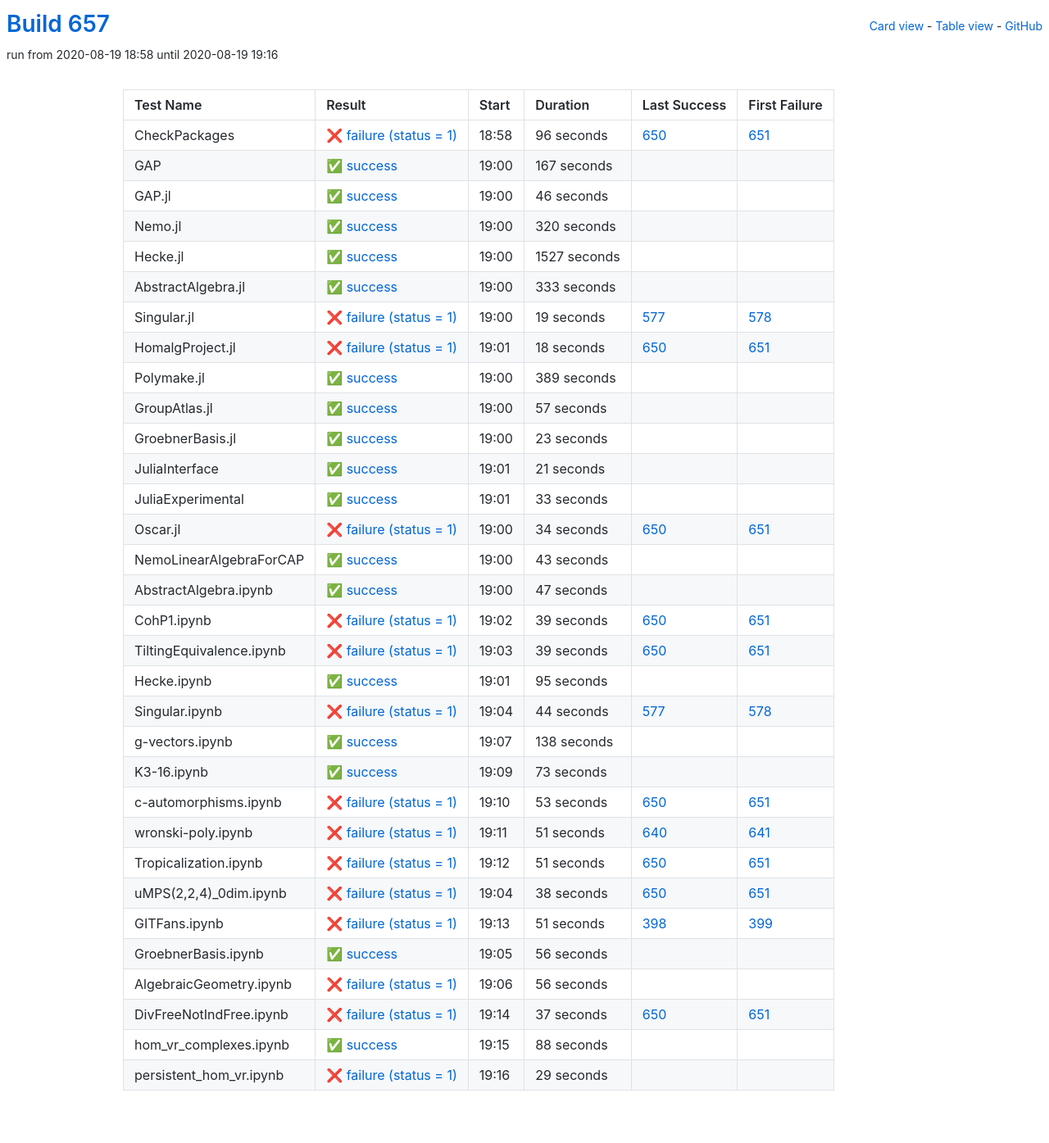
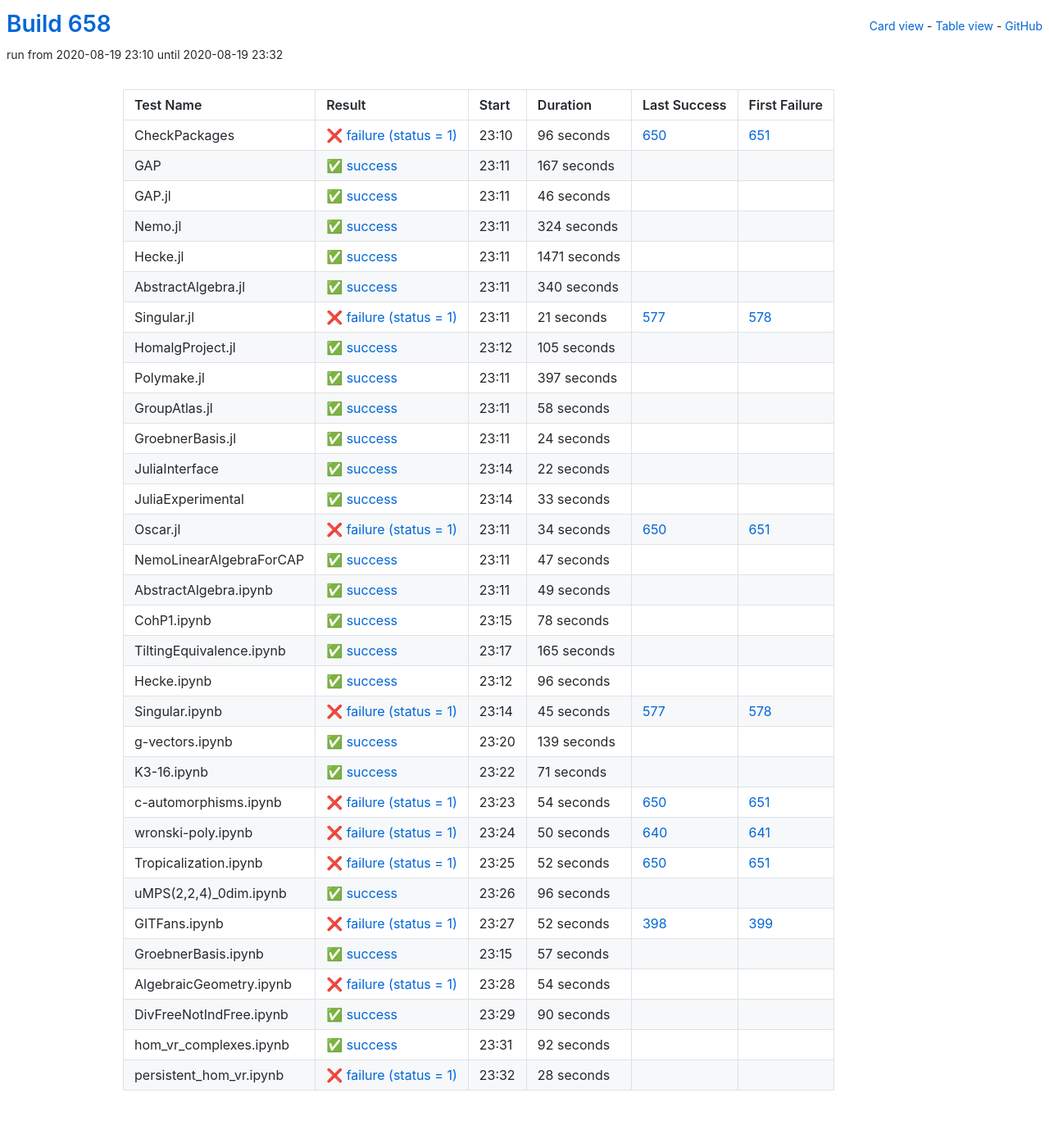
Before and after one commit to oscar-system/oscar-ci-status-stable, a Jekyll site: the page built from table.html, in a window 1280 px wide. Shown: the whole page at 82% size. Built offline with Jekyll 4.4.1, drawn with Linux system fonts in a browser that asks for light colours.

Commit message:
Build #658

```diff
--- a/_data/ci.yml
+++ b/_data/ci.yml
@@ -1,6 +1,6 @@
 ---
-build: 657
-build_url: https://oscarci.mathematik.uni-kl.de/job/oscar-stable/657/
+build: 658
+build_url: https://oscarci.mathematik.uni-kl.de/job/oscar-stable/658/
 job: oscar-stable
 organization: oscar-system
 repo: oscar-ci-status-stable
@@ -8,8 +8,8 @@ repourl: https://github.com/oscar-system/oscar-ci-status-stable
 tests:
 - name: CheckPackages
   id: checkpackages
-  log: https://oscarci.mathematik.uni-kl.de/job/oscar-stable/657/artifact/logs/build-657/CheckPackages.log
-  start: 2020-08-19 18:58
+  log: https://oscarci.mathematik.uni-kl.de/job/oscar-stable/658/artifact/logs/build-658/CheckPackages.log
+  start: 2020-08-19 23:10
   success: false
   exitcode: 1
   status: failure
@@ -20,8 +20,8 @@ tests:
   first_failure_url: https://oscarci.mathematik.uni-kl.de/job/oscar-stable/651/
 - name: GAP
   id: gap
-  log: https://oscarci.mathematik.uni-kl.de/job/oscar-stable/657/artifact/logs/build-657/GAP.log
-  start: 2020-08-19 19:00
+  log: https://oscarci.mathematik.uni-kl.de/job/oscar-stable/658/artifact/logs/build-658/GAP.log
+  start: 2020-08-19 23:11
   success: true
   exitcode: 0
   status: success
@@ -32,8 +32,8 @@ tests:
   first_failure_url:
 - name: GAP.jl
   id: gap-jl
-  log: https://oscarci.mathematik.uni-kl.de/job/oscar-stable/657/artifact/logs/build-657/GAP.jl.log
-  start: 2020-08-19 19:00
+  log: https://oscarci.mathematik.uni-kl.de/job/oscar-stable/658/artifact/logs/build-658/GAP.jl.log
+  start: 2020-08-19 23:11
   success: true
   exitcode: 0
   status: success
@@ -44,116 +44,116 @@ tests:
   first_failure_url:
 - name: Nemo.jl
   id: nemo-jl
-  log: https://oscarci.mathematik.uni-kl.de/job/oscar-stable/657/artifact/logs/build-657/Nemo.jl.log
-  start: 2020-08-19 19:00
+  log: https://oscarci.mathematik.uni-kl.de/job/oscar-stable/658/artifact/logs/build-658/Nemo.jl.log
+  start: 2020-08-19 23:11
   success: true
   exitcode: 0
   status: success
-  duration: 320
+  duration: 324
   last_success: false
   last_success_url:
   first_failure: false
   first_failure_url:
 - name: Hecke.jl
   id: hecke-jl
-  log: https://oscarci.mathematik.uni-kl.de/job/oscar-stable/657/artifact/logs/build-657/Hecke.jl.log
-  start: 2020-08-19 19:00
+  log: https://oscarci.mathematik.uni-kl.de/job/oscar-stable/658/artifact/logs/build-658/Hecke.jl.log
+  start: 2020-08-19 23:11
   success: true
   exitcode: 0
   status: success
-  duration: 1527
+  duration: 1471
   last_success: false
   last_success_url:
   first_failure: false
   first_failure_url:
 - name: AbstractAlgebra.jl
   id: abstractalgebra-jl
-  log: https://oscarci.mathematik.uni-kl.de/job/oscar-stable/657/artifact/logs/build-657/AbstractAlgebra.jl.log
-  start: 2020-08-19 19:00
+  log: https://oscarci.mathematik.uni-kl.de/job/oscar-stable/658/artifact/logs/build-658/AbstractAlgebra.jl.log
+  start: 2020-08-19 23:11
   success: true
   exitcode: 0
   status: success
-  duration: 333
+  duration: 340
   last_success: false
   last_success_url:
   first_failure: false
   first_failure_url:
 - name: Singular.jl
   id: singular-jl
-  log: https://oscarci.mathematik.uni-kl.de/job/oscar-stable/657/artifact/logs/build-657/Singular.jl.log
-  start: 2020-08-19 19:00
+  log: https://oscarci.mathematik.uni-kl.de/job/oscar-stable/658/artifact/logs/build-658/Singular.jl.log
+  start: 2020-08-19 23:11
   success: false
   exitcode: 1
   status: failure
-  duration: 19
+  duration: 21
   last_success: 577
   last_success_url: https://oscarci.mathematik.uni-kl.de/job/oscar-stable/577/
   first_failure: 578
   first_failure_url: https://oscarci.mathematik.uni-kl.de/job/oscar-stable/578/
 - name: HomalgProject.jl
   id: homalgproject-jl
-  log: https://oscarci.mathematik.uni-kl.de/job/oscar-stable/657/artifact/logs/build-657/HomalgProject.jl.log
-  start: 2020-08-19 19:01
-  success: false
-  exitcode: 1
-  status: failure
-  duration: 18
-  last_success: 650
-  last_success_url: https://oscarci.mathematik.uni-kl.de/job/oscar-stable/650/
-  first_failure: 651
-  first_failure_url: https://oscarci.mathematik.uni-kl.de/job/oscar-stable/651/
-- name: Polymake.jl
-  id: polymake-jl
-  log: https://oscarci.mathematik.uni-kl.de/job/oscar-stable/657/artifact/logs/build-657/Polymake.jl.log
-  start: 2020-08-19 19:00
+  log: https://oscarci.mathematik.uni-kl.de/job/oscar-stable/658/artifact/logs/build-658/HomalgProject.jl.log
+  start: 2020-08-19 23:12
   success: true
   exitcode: 0
   status: success
-  duration: 389
+  duration: 105
+  last_success: false
+  last_success_url:
+  first_failure: false
+  first_failure_url:
+- name: Polymake.jl
+  id: polymake-jl
+  log: https://oscarci.mathematik.uni-kl.de/job/oscar-stable/658/artifact/logs/build-658/Polymake.jl.log
+  start: 2020-08-19 23:11
+  success: true
+  exitcode: 0
+  status: success
+  duration: 397
   last_success: false
   last_success_url:
   first_failure: false
   first_failure_url:
 - name: GroupAtlas.jl
   id: groupatlas-jl
-  log: https://oscarci.mathematik.uni-kl.de/job/oscar-stable/657/artifact/logs/build-657/GroupAtlas.jl.log
-  start: 2020-08-19 19:00
+  log: https://oscarci.mathematik.uni-kl.de/job/oscar-stable/658/artifact/logs/build-658/GroupAtlas.jl.log
+  start: 2020-08-19 23:11
   success: true
   exitcode: 0
   status: success
-  duration: 57
+  duration: 58
   last_success: false
   last_success_url:
   first_failure: false
   first_failure_url:
 - name: GroebnerBasis.jl
   id: groebnerbasis-jl
-  log: https://oscarci.mathematik.uni-kl.de/job/oscar-stable/657/artifact/logs/build-657/GroebnerBasis.jl.log
-  start: 2020-08-19 19:00
+  log: https://oscarci.mathematik.uni-kl.de/job/oscar-stable/658/artifact/logs/build-658/GroebnerBasis.jl.log
+  start: 2020-08-19 23:11
   success: true
   exitcode: 0
   status: success
-  duration: 23
+  duration: 24
   last_success: false
   last_success_url:
   first_failure: false
   first_failure_url:
 - name: JuliaInterface
   id: juliainterface
-  log: https://oscarci.mathematik.uni-kl.de/job/oscar-stable/657/artifact/logs/build-657/JuliaInterface.log
-  start: 2020-08-19 19:01
+  log: https://oscarci.mathematik.uni-kl.de/job/oscar-stable/658/artifact/logs/build-658/JuliaInterface.log
+  start: 2020-08-19 23:14
   success: true
   exitcode: 0
   status: success
-  duration: 21
+  duration: 22
   last_success: false
   last_success_url:
   first_failure: false
   first_failure_url:
 - name: JuliaExperimental
   id: juliaexperimental
-  log: https://oscarci.mathematik.uni-kl.de/job/oscar-stable/657/artifact/logs/build-657/JuliaExperimental.log
-  start: 2020-08-19 19:01
+  log: https://oscarci.mathematik.uni-kl.de/job/oscar-stable/658/artifact/logs/build-658/JuliaExperimental.log
+  start: 2020-08-19 23:14
   success: true
   exitcode: 0
   status: success
@@ -164,8 +164,8 @@ tests:
   first_failure_url:
 - name: Oscar.jl
   id: oscar-jl
-  log: https://oscarci.mathematik.uni-kl.de/job/oscar-stable/657/artifact/logs/build-657/Oscar.jl.log
-  start: 2020-08-19 19:00
+  log: https://oscarci.mathematik.uni-kl.de/job/oscar-stable/658/artifact/logs/build-658/Oscar.jl.log
+  start: 2020-08-19 23:11
   success: false
   exitcode: 1
   status: failure
@@ -176,20 +176,8 @@ tests:
   first_failure_url: https://oscarci.mathematik.uni-kl.de/job/oscar-stable/651/
 - name: NemoLinearAlgebraForCAP
   id: nemolinearalgebraforcap
-  log: https://oscarci.mathematik.uni-kl.de/job/oscar-stable/657/artifact/logs/build-657/NemoLinearAlgebraForCAP.log
-  start: 2020-08-19 19:00
-  success: true
-  exitcode: 0
-  status: success
-  duration: 43
-  last_success: false
-  last_success_url:
-  first_failure: false
-  first_failure_url:
-- name: AbstractAlgebra.ipynb
-  id: abstractalgebra-ipynb
-  log: https://oscarci.mathematik.uni-kl.de/job/oscar-stable/657/artifact/logs/build-657/AbstractAlgebra.ipynb.log
-  start: 2020-08-19 19:00
+  log: https://oscarci.mathematik.uni-kl.de/job/oscar-stable/658/artifact/logs/build-658/NemoLinearAlgebraForCAP.log
+  start: 2020-08-19 23:11
   success: true
   exitcode: 0
   status: success
@@ -198,194 +186,206 @@ tests:
   last_success_url:
   first_failure: false
   first_failure_url:
-- name: CohP1.ipynb
-  id: cohp1-ipynb
-  log: https://oscarci.mathematik.uni-kl.de/job/oscar-stable/657/artifact/logs/build-657/CohP1.ipynb.log
-  start: 2020-08-19 19:02
-  success: false
-  exitcode: 1
-  status: failure
-  duration: 39
-  last_success: 650
-  last_success_url: https://oscarci.mathematik.uni-kl.de/job/oscar-stable/650/
-  first_failure: 651
-  first_failure_url: https://oscarci.mathematik.uni-kl.de/job/oscar-stable/651/
-- name: TiltingEquivalence.ipynb
-  id: tiltingequivalence-ipynb
-  log: https://oscarci.mathematik.uni-kl.de/job/oscar-stable/657/artifact/logs/build-657/TiltingEquivalence.ipynb.log
-  start: 2020-08-19 19:03
-  success: false
-  exitcode: 1
-  status: failure
-  duration: 39
-  last_success: 650
-  last_success_url: https://oscarci.mathematik.uni-kl.de/job/oscar-stable/650/
-  first_failure: 651
-  first_failure_url: https://oscarci.mathematik.uni-kl.de/job/oscar-stable/651/
-- name: Hecke.ipynb
-  id: hecke-ipynb
-  log: https://oscarci.mathematik.uni-kl.de/job/oscar-stable/657/artifact/logs/build-657/Hecke.ipynb.log
-  start: 2020-08-19 19:01
+- name: AbstractAlgebra.ipynb
+  id: abstractalgebra-ipynb
+  log: https://oscarci.mathematik.uni-kl.de/job/oscar-stable/658/artifact/logs/build-658/AbstractAlgebra.ipynb.log
+  start: 2020-08-19 23:11
   success: true
   exitcode: 0
   status: success
-  duration: 95
+  duration: 49
+  last_success: false
+  last_success_url:
+  first_failure: false
+  first_failure_url:
+- name: CohP1.ipynb
+  id: cohp1-ipynb
+  log: https://oscarci.mathematik.uni-kl.de/job/oscar-stable/658/artifact/logs/build-658/CohP1.ipynb.log
+  start: 2020-08-19 23:15
+  success: true
+  exitcode: 0
+  status: success
+  duration: 78
+  last_success: false
+  last_success_url:
+  first_failure: false
+  first_failure_url:
+- name: TiltingEquivalence.ipynb
+  id: tiltingequivalence-ipynb
+  log: https://oscarci.mathematik.uni-kl.de/job/oscar-stable/658/artifact/logs/build-658/TiltingEquivalence.ipynb.log
+  start: 2020-08-19 23:17
+  success: true
+  exitcode: 0
+  status: success
+  duration: 165
+  last_success: false
+  last_success_url:
+  first_failure: false
+  first_failure_url:
+- name: Hecke.ipynb
+  id: hecke-ipynb
+  log: https://oscarci.mathematik.uni-kl.de/job/oscar-stable/658/artifact/logs/build-658/Hecke.ipynb.log
+  start: 2020-08-19 23:12
+  success: true
+  exitcode: 0
+  status: success
+  duration: 96
   last_success: false
   last_success_url:
   first_failure: false
   first_failure_url:
 - name: Singular.ipynb
   id: singular-ipynb
-  log: https://oscarci.mathematik.uni-kl.de/job/oscar-stable/657/artifact/logs/build-657/Singular.ipynb.log
-  start: 2020-08-19 19:04
+  log: https://oscarci.mathematik.uni-kl.de/job/oscar-stable/658/artifact/logs/build-658/Singular.ipynb.log
+  start: 2020-08-19 23:14
   success: false
   exitcode: 1
   status: failure
-  duration: 44
+  duration: 45
   last_success: 577
   last_success_url: https://oscarci.mathematik.uni-kl.de/job/oscar-stable/577/
   first_failure: 578
   first_failure_url: https://oscarci.mathematik.uni-kl.de/job/oscar-stable/578/
 - name: g-vectors.ipynb
   id: g-vectors-ipynb
-  log: https://oscarci.mathematik.uni-kl.de/job/oscar-stable/657/artifact/logs/build-657/g-vectors.ipynb.log
-  start: 2020-08-19 19:07
+  log: https://oscarci.mathematik.uni-kl.de/job/oscar-stable/658/artifact/logs/build-658/g-vectors.ipynb.log
+  start: 2020-08-19 23:20
   success: true
   exitcode: 0
   status: success
-  duration: 138
+  duration: 139
   last_success: false
   last_success_url:
   first_failure: false
   first_failure_url:
 - name: K3-16.ipynb
   id: k3-16-ipynb
-  log: https://oscarci.mathematik.uni-kl.de/job/oscar-stable/657/artifact/logs/build-657/K3-16.ipynb.log
-  start: 2020-08-19 19:09
+  log: https://oscarci.mathematik.uni-kl.de/job/oscar-stable/658/artifact/logs/build-658/K3-16.ipynb.log
+  start: 2020-08-19 23:22
   success: true
   exitcode: 0
   status: success
-  duration: 73
+  duration: 71
   last_success: false
   last_success_url:
   first_failure: false
   first_failure_url:
 - name: c-automorphisms.ipynb
   id: c-automorphisms-ipynb
-  log: https://oscarci.mathematik.uni-kl.de/job/oscar-stable/657/artifact/logs/build-657/c-automorphisms.ipynb.log
-  start: 2020-08-19 19:10
+  log: https://oscarci.mathematik.uni-kl.de/job/oscar-stable/658/artifact/logs/build-658/c-automorphisms.ipynb.log
+  start: 2020-08-19 23:23
   success: false
   exitcode: 1
   status: failure
-  duration: 53
+  duration: 54
   last_success: 650
   last_success_url: https://oscarci.mathematik.uni-kl.de/job/oscar-stable/650/
   first_failure: 651
   first_failure_url: https://oscarci.mathematik.uni-kl.de/job/oscar-stable/651/
 - name: wronski-poly.ipynb
   id: wronski-poly-ipynb
-  log: https://oscarci.mathematik.uni-kl.de/job/oscar-stable/657/artifact/logs/build-657/wronski-poly.ipynb.log
-  start: 2020-08-19 19:11
+  log: https://oscarci.mathematik.uni-kl.de/job/oscar-stable/658/artifact/logs/build-658/wronski-poly.ipynb.log
+  start: 2020-08-19 23:24
   success: false
   exitcode: 1
   status: failure
-  duration: 51
+  duration: 50
   last_success: 640
   last_success_url: https://oscarci.mathematik.uni-kl.de/job/oscar-stable/640/
   first_failure: 641
   first_failure_url: https://oscarci.mathematik.uni-kl.de/job/oscar-stable/641/
 - name: Tropicalization.ipynb
   id: tropicalization-ipynb
-  log: https://oscarci.mathematik.uni-kl.de/job/oscar-stable/657/artifact/logs/build-657/Tropicalization.ipynb.log
-  start: 2020-08-19 19:12
+  log: https://oscarci.mathematik.uni-kl.de/job/oscar-stable/658/artifact/logs/build-658/Tropicalization.ipynb.log
+  start: 2020-08-19 23:25
   success: false
   exitcode: 1
   status: failure
-  duration: 51
+  duration: 52
   last_success: 650
   last_success_url: https://oscarci.mathematik.uni-kl.de/job/oscar-stable/650/
   first_failure: 651
   first_failure_url: https://oscarci.mathematik.uni-kl.de/job/oscar-stable/651/
 - name: uMPS(2,2,4)_0dim.ipynb
   id: umps-2-2-4-0dim-ipynb
-  log: https://oscarci.mathematik.uni-kl.de/job/oscar-stable/657/artifact/logs/build-657/uMPS-2-2-4-_0dim.ipynb.log
-  start: 2020-08-19 19:04
+  log: https://oscarci.mathematik.uni-kl.de/job/oscar-stable/658/artifact/logs/build-658/uMPS-2-2-4-_0dim.ipynb.log
+  start: 2020-08-19 23:26
+  success: true
+  exitcode: 0
+  status: success
+  duration: 96
+  last_success: false
+  last_success_url:
+  first_failure: false
+  first_failure_url:
+- name: GITFans.ipynb
+  id: gitfans-ipynb
+  log: https://oscarci.mathematik.uni-kl.de/job/oscar-stable/658/artifact/logs/build-658/GITFans.ipynb.log
+  start: 2020-08-19 23:27
   success: false
   exitcode: 1
   status: failure
-  duration: 38
-  last_success: 650
-  last_success_url: https://oscarci.mathematik.uni-kl.de/job/oscar-stable/650/
-  first_failure: 651
-  first_failure_url: https://oscarci.mathematik.uni-kl.de/job/oscar-stable/651/
-- name: GITFans.ipynb
-  id: gitfans-ipynb
-  log: https://oscarci.mathematik.uni-kl.de/job/oscar-stable/657/artifact/logs/build-657/GITFans.ipynb.log
-  start: 2020-08-19 19:13
-  success: false
-  exitcode: 1
-  status: failure
-  duration: 51
+  duration: 52
   last_success: 398
   last_success_url: https://oscarci.mathematik.uni-kl.de/job/oscar-stable/398/
   first_failure: 399
   first_failure_url: https://oscarci.mathematik.uni-kl.de/job/oscar-stable/399/
 - name: GroebnerBasis.ipynb
   id: groebnerbasis-ipynb
-  log: https://oscarci.mathematik.uni-kl.de/job/oscar-stable/657/artifact/logs/build-657/GroebnerBasis.ipynb.log
-  start: 2020-08-19 19:05
+  log: https://oscarci.mathematik.uni-kl.de/job/oscar-stable/658/artifact/logs/build-658/GroebnerBasis.ipynb.log
+  start: 2020-08-19 23:15
   success: true
   exitcode: 0
   status: success
-  duration: 56
+  duration: 57
   last_success: false
   last_success_url:
   first_failure: false
   first_failure_url:
 - name: AlgebraicGeometry.ipynb
   id: algebraicgeometry-ipynb
-  log: https://oscarci.mathematik.uni-kl.de/job/oscar-stable/657/artifact/logs/build-657/AlgebraicGeometry.ipynb.log
-  start: 2020-08-19 19:06
+  log: https://oscarci.mathematik.uni-kl.de/job/oscar-stable/658/artifact/logs/build-658/AlgebraicGeometry.ipynb.log
+  start: 2020-08-19 23:28
   success: false
   exitcode: 1
   status: failure
-  duration: 56
+  duration: 54
   last_success: false
   last_success_url:
   first_failure: false
   first_failure_url:
 - name: DivFreeNotIndFree.ipynb
   id: divfreenotindfree-ipynb
-  log: https://oscarci.mathematik.uni-kl.de/job/oscar-stable/657/artifact/logs/build-657/DivFreeNotIndFree.ipynb.log
-  start: 2020-08-19 19:14
-  success: false
-  exitcode: 1
-  status: failure
-  duration: 37
-  last_success: 650
-  last_success_url: https://oscarci.mathematik.uni-kl.de/job/oscar-stable/650/
-  first_failure: 651
-  first_failure_url: https://oscarci.mathematik.uni-kl.de/job/oscar-stable/651/
-- name: hom_vr_complexes.ipynb
-  id: hom-vr-complexes-ipynb
-  log: https://oscarci.mathematik.uni-kl.de/job/oscar-stable/657/artifact/logs/build-657/hom_vr_complexes.ipynb.log
-  start: 2020-08-19 19:15
+  log: https://oscarci.mathematik.uni-kl.de/job/oscar-stable/658/artifact/logs/build-658/DivFreeNotIndFree.ipynb.log
+  start: 2020-08-19 23:29
   success: true
   exitcode: 0
   status: success
-  duration: 88
+  duration: 90
+  last_success: false
+  last_success_url:
+  first_failure: false
+  first_failure_url:
+- name: hom_vr_complexes.ipynb
+  id: hom-vr-complexes-ipynb
+  log: https://oscarci.mathematik.uni-kl.de/job/oscar-stable/658/artifact/logs/build-658/hom_vr_complexes.ipynb.log
+  start: 2020-08-19 23:31
+  success: true
+  exitcode: 0
+  status: success
+  duration: 92
   last_success: false
   last_success_url:
   first_failure: false
   first_failure_url:
 - name: persistent_hom_vr.ipynb
   id: persistent-hom-vr-ipynb
-  log: https://oscarci.mathematik.uni-kl.de/job/oscar-stable/657/artifact/logs/build-657/persistent_hom_vr.ipynb.log
-  start: 2020-08-19 19:16
+  log: https://oscarci.mathematik.uni-kl.de/job/oscar-stable/658/artifact/logs/build-658/persistent_hom_vr.ipynb.log
+  start: 2020-08-19 23:32
   success: false
   exitcode: 1
   status: failure
-  duration: 29
+  duration: 28
   last_success: false
   last_success_url:
   first_failure: false
```
Also changed, not shown: README.md.
